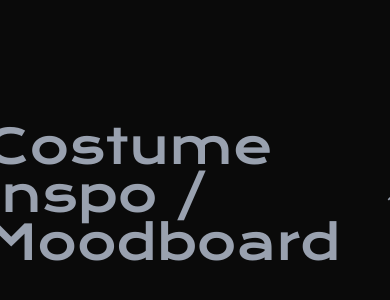
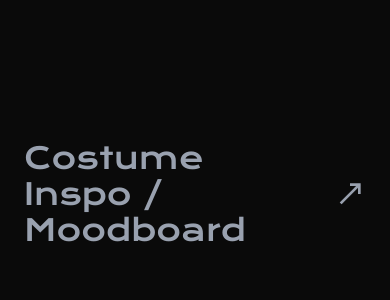
Before and after one commit to GrantEadie/nk-nye-2025, a Next.js app: page / in a window 390 px wide. Shown: the part 228-528 px from the top of the page. Built offline with nearby package versions, Linux system fonts and the light colour scheme.

Commit message:
mobile friendly

```diff
--- a/app/page.tsx
+++ b/app/page.tsx
@@ -1,14 +1,14 @@
 export default function Home() {
   return (
-    <div className="flex min-h-screen items-center justify-center">
-      <div className="flex flex-col gap-8">
+    <div className="flex min-h-screen items-center justify-center px-6">
+      <div className="flex flex-col gap-8 md:gap-12 w-full max-w-4xl">
         <a
           href="#"
-          className="flex items-center gap-4 text-5xl font-medium text-gray-400 transition-all duration-200 hover:text-white hover:tracking-wider group"
+          className="flex items-center justify-between gap-4 text-3xl sm:text-4xl md:text-5xl font-medium text-gray-400 transition-all duration-200 hover:text-white hover:tracking-wider group active:text-white active:tracking-wider"
         >
-          Costume Inspo / Moodboard
+          <span className="break-words">Costume Inspo / Moodboard</span>
           <svg
-            className="w-12 h-12 transition-transform duration-200 group-hover:-translate-y-2 group-hover:translate-x-2"
+            className="w-8 h-8 sm:w-10 sm:h-10 md:w-12 md:h-12 flex-shrink-0 transition-transform duration-200 group-hover:-translate-y-2 group-hover:translate-x-2 group-active:-translate-y-2 group-active:translate-x-2"
             viewBox="0 0 24 24"
             fill="none"
             stroke="currentColor"
```
